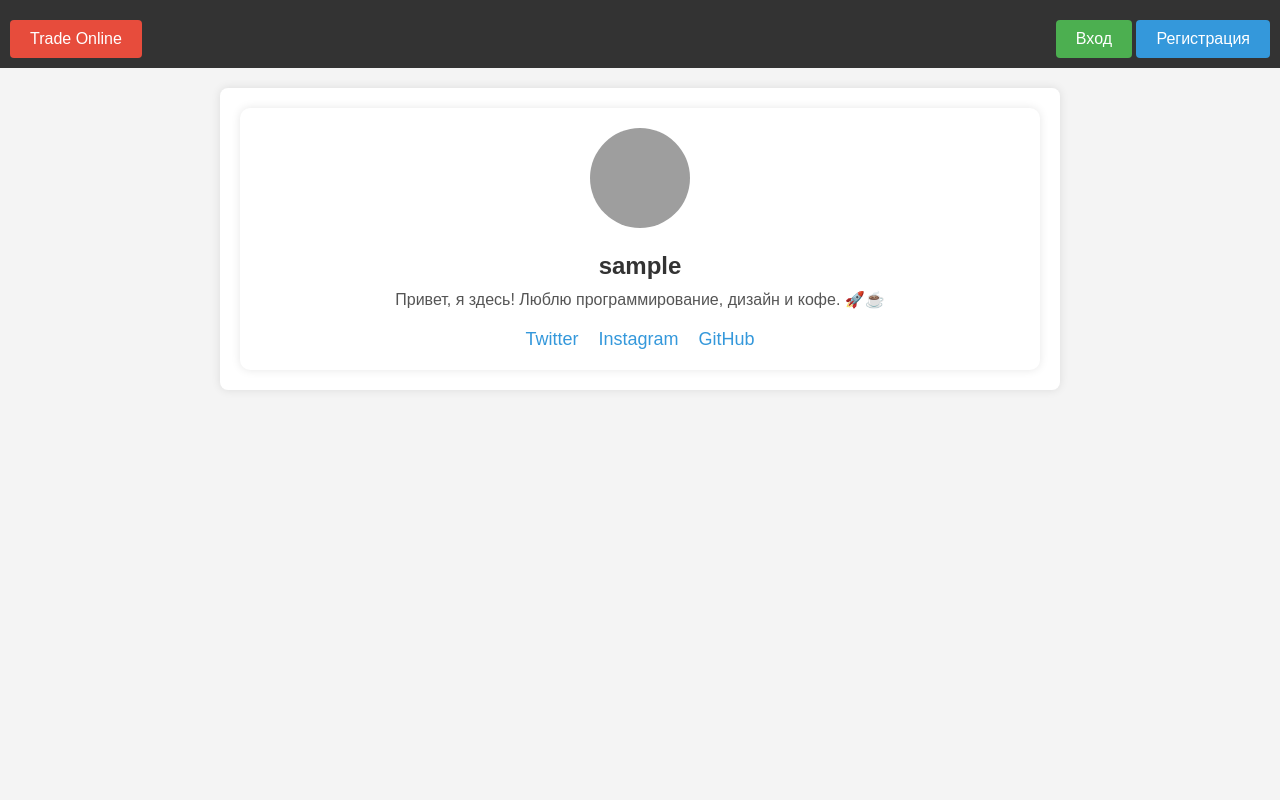
After one commit to kiryazb/online_trade, a Flask app: a page that uses templates/base.html in a window 1280 px wide. The commit adds this page. Run offline with Flask 3, Linux system fonts and the light colour scheme; the visitor is signed in with stand-in values (Sample User, id 1); grey boxes are pictures that could not be loaded.

Commit message:
Before change base.html

```diff
--- /dev/null
+++ b/auth/models.py
@@ -0,0 +1,29 @@
+from database import db
+
+from flask_login import UserMixin
+
+
+class User(UserMixin, db.Model):
+    id = db.Column(db.Integer, primary_key=True)
+    username = db.Column(db.String(50), unique=True)
+    email = db.Column(db.String(50), unique=True)
+    password = db.Column(db.String(500), unique=True)
+
+    def __init__(self, user_id, username, password):
+        self.id = user_id
+        self.username = username
+        self.password = password
+
+
+    @staticmethod
+    def get(user_id):
+        return User.query.get(int(user_id))
+
+    def get_id(self):
+        return str(self.id)
+
+    def __str__(self):
+        return f'<users {self.id}>'
+
+    def is_authenticated(self):
+        return True
--- /dev/null
+++ b/auth/static/css/profile_styles.css
@@ -0,0 +1,50 @@
+body {
+  font-family: 'Arial', sans-serif;
+  background-color: #f4f4f4;
+  margin: 0;
+  padding: 0;
+  justify-content: center;
+  align-items: center;
+  height: 100vh;
+}
+
+.profile-container {
+  background-color: #fff;
+  border-radius: 10px;
+  box-shadow: 0 0 10px rgba(0, 0, 0, 0.1);
+  padding: 20px;
+  text-align: center;
+}
+
+.profile-picture {
+  width: 100px;
+  height: 100px;
+  border-radius: 50%;
+  object-fit: cover;
+  margin-bottom: 20px;
+}
+
+.username {
+  font-size: 24px;
+  font-weight: bold;
+  color: #333;
+  margin-bottom: 10px;
+}
+
+.bio {
+  font-size: 16px;
+  color: #555;
+  margin-bottom: 20px;
+}
+
+.social-links {
+  display: flex;
+  justify-content: center;
+}
+
+.social-link {
+  margin: 0 10px;
+  text-decoration: none;
+  color: #3498db;
+  font-size: 18px;
+}
--- /dev/null
+++ b/auth/templates/auth/profile.html
@@ -0,0 +1,20 @@
+{% extends "base.html" %}
+
+{% block content %}
+  <title>Личный профиль</title>
+  <link rel="stylesheet" href="{{url_for('auth.static', filename='css/profile_styles.css')}}"/>
+<body>
+
+  <div class="profile-container">
+    <img class="profile-picture" src="your_profile_picture.jpg" alt="Profile Picture">
+    <div class="username">{{ username }}</div>
+    <div class="bio">Привет, я здесь! Люблю программирование, дизайн и кофе. 🚀☕</div>
+    <div class="social-links">
+      <a class="social-link" href="https://twitter.com/ваш_твиттер" target="_blank">Twitter</a>
+      <a class="social-link" href="https://www.instagram.com/ваш_instagram" target="_blank">Instagram</a>
+      <a class="social-link" href="https://github.com/ваш_github" target="_blank">GitHub</a>
+    </div>
+  </div>
+
+</body>
+{% endblock %}
--- /dev/null
+++ b/auth/views.py
@@ -0,0 +1,77 @@
+from flask import Blueprint, render_template, request, flash, redirect, url_for
+from flask_login import login_user, login_required, LoginManager, logout_user
+from werkzeug.security import generate_password_hash, check_password_hash
+
+from auth.forms import RegisterForm, LoginForm
+
+from auth.models import User
+from database import db
+
+auth = Blueprint('auth', __name__,
+                 template_folder='templates', static_folder='static',
+                 static_url_path='/static/auth')
+
+
+login_manager = LoginManager()
+
+
+@auth.route('/register', methods=["POST", "GET"])
+def register():
+    form = RegisterForm()
+
+    if request.method == "POST":
+        if form.validate_on_submit():
+            try:
+                flash("Успешная регистрация", category="success")
+                print(request.form['username'], request.form['password'])
+                hash = generate_password_hash(request.form['password'])
+                user = User(username=request.form['username'], email=request.form['email'],
+                            password=hash)
+
+                db.session.add(user)
+                db.session.commit()
+
+            except:
+                db.session.rollback()
+                print("DB ERROR")
+        elif not form.validate_on_submit():
+            flash("Некорректные данные", category="error")
+
+    return render_template("auth/register_form.html", form=form)
+
+
+@login_manager.user_loader
+def load_user(user_id):
+    return User.get(user_id)
+
+
+@auth.route('/login', methods=["POST", "GET"])
+def login():
+    form = LoginForm()
+
+    if request.method == "POST":
+        if form.validate_on_submit():
+            res = User.query.filter_by(username=request.form['username']).first()
+            if res and check_password_hash(res.password, request.form['password']):
+                user = User(res.id, res.username, res.password)
+                login_user(user)
+                return redirect(url_for("auth.profile", username=res.username))
+                pass
+            else:
+                flash('Неверное имя пользователя или пароль', category="error")
+
+    return render_template("auth/login_form.html", form=form)
+
+
+@auth.route('/logout')
+@login_required
+def logout():
+    logout_user()
+    flash('Вы успешно вышли из аккаунта', 'success')
+    return redirect(url_for('main_page.index'))
+
+
+@auth.route('/user/<username>')
+@login_required
+def profile(username):
+    return render_template("auth/profile.html", username=username)
--- /dev/null
+++ b/database.py
@@ -0,0 +1,3 @@
+from flask_sqlalchemy import SQLAlchemy
+
+db = SQLAlchemy()
--- a/main_page/templates/main_page/index.html
+++ b/main_page/templates/main_page/index.html
@@ -2,5 +2,5 @@
 
 
 {% block content %}
-test
+dfsdsff
 {% endblock %}
--- a/templates/base.html
+++ b/templates/base.html
@@ -11,8 +11,8 @@
     <header>
         <div class="btn-container">
             <a href="{{ url_for('main_page.index')}}" class="btn btn-trade-online">Trade Online</a>
-            <a href="#" class="btn btn-login">Вход</a>
-            <a href="#" class="btn btn-register">Регистрация</a>
+            <a href="{{ url_for('auth.login')}}" class="btn btn-login">Вход</a>
+            <a href="{{ url_for('auth.register')}}" class="btn btn-register">Регистрация</a>
         </div>
     </header>
 
```
Also changed, not shown: auth/forms.py (added, +22 -0 lines), auth/static/css/styles.css (added, +64 -0 lines), auth/templates/auth/login_form.html (added, +19 -0 lines), auth/templates/auth/register_form.html (added, +20 -0 lines), manage.py (+18 -8 lines), auth/__init__.py (added).
